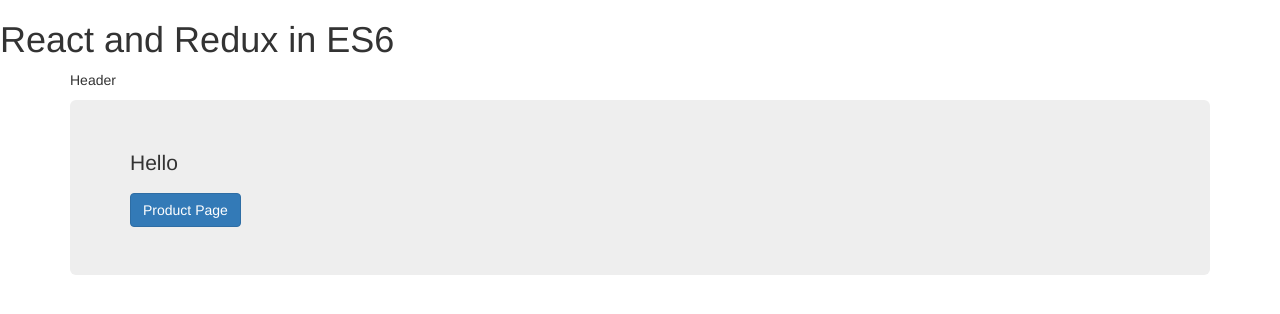
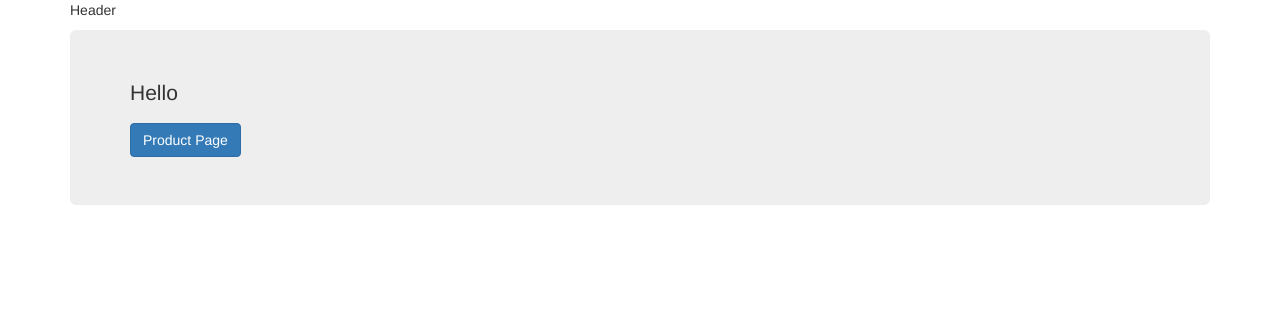
Before and after one commit to poojagurubasappa/reactStarter, a React app: page src/index.html in a window 1280 px wide. Built offline with nearby package versions, Linux system fonts and the light colour scheme.

Commit message:
refactor

```diff
--- a/src/index.html
+++ b/src/index.html
@@ -4,7 +4,6 @@
   <title>React Starter</title>
 </head>
 <body>
-<h1>React and Redux in ES6</h1>
 <div id="app"></div>
 <script src="/bundle.js"></script>
 </body>
```
